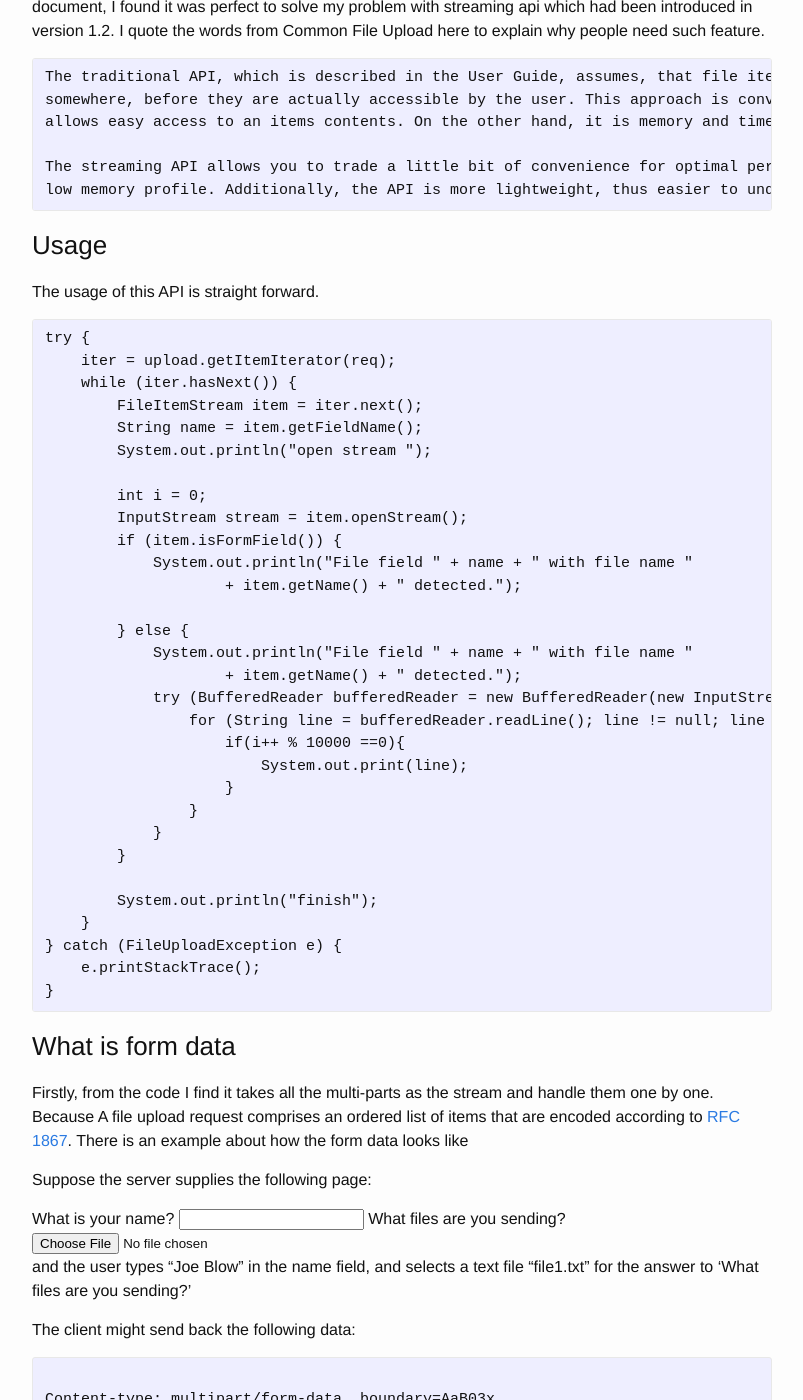
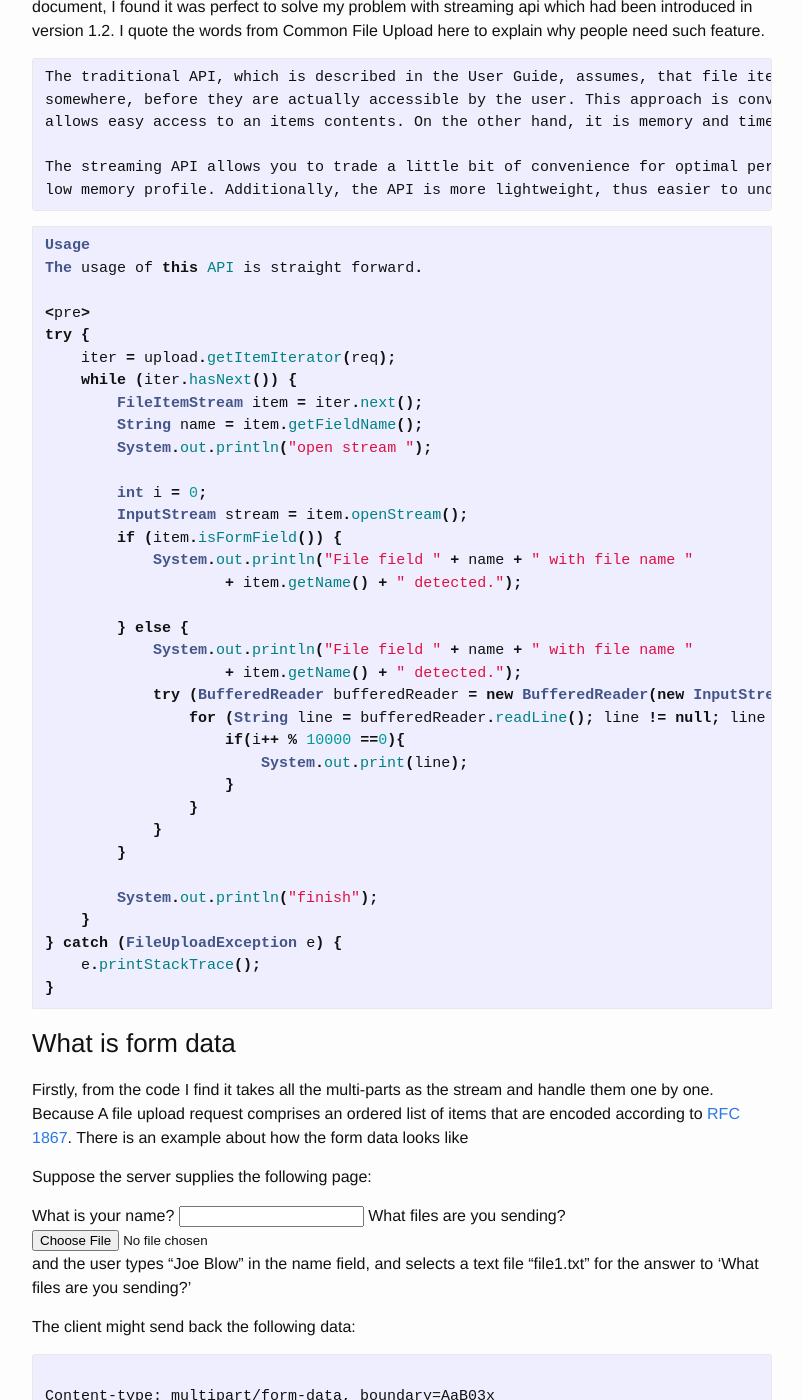
Before and after one commit to zysimplelife/zysimplelife.github.io, a Jekyll site: the page built from _posts/2017-05-26-nice-feature-of-common-upload.markdown, in a window 1280 px wide and 1400 px high, scrolled down 538 px. Shown: the whole window, without its empty margins (238-1041 px from the left). Built offline with Jekyll 4.4.1, drawn with Linux system fonts in a browser that asks for light colours.

````diff
--- a/_posts/2017-05-26-nice-feature-of-common-upload.markdown
+++ b/_posts/2017-05-26-nice-feature-of-common-upload.markdown
@@ -22,8 +22,8 @@ The streaming API allows you to trade a little bit of convenience for optimal pe
 low memory profile. Additionally, the API is more lightweight, thus easier to understand
 </pre>
 
-
-### Usage
+```java
+Usage
 The usage of this API is straight forward.
 
 <pre>
@@ -56,7 +56,8 @@ try {
     }
 } catch (FileUploadException e) {
     e.printStackTrace();
-}</pre>
+}
+```
 
 
 ### What is form data
````
Also changed, not shown: _includes/category.html (added, +28 -0 lines), _posts/2017-06-05-mina-sshd-understanding.markdown (added, +15 -0 lines).
